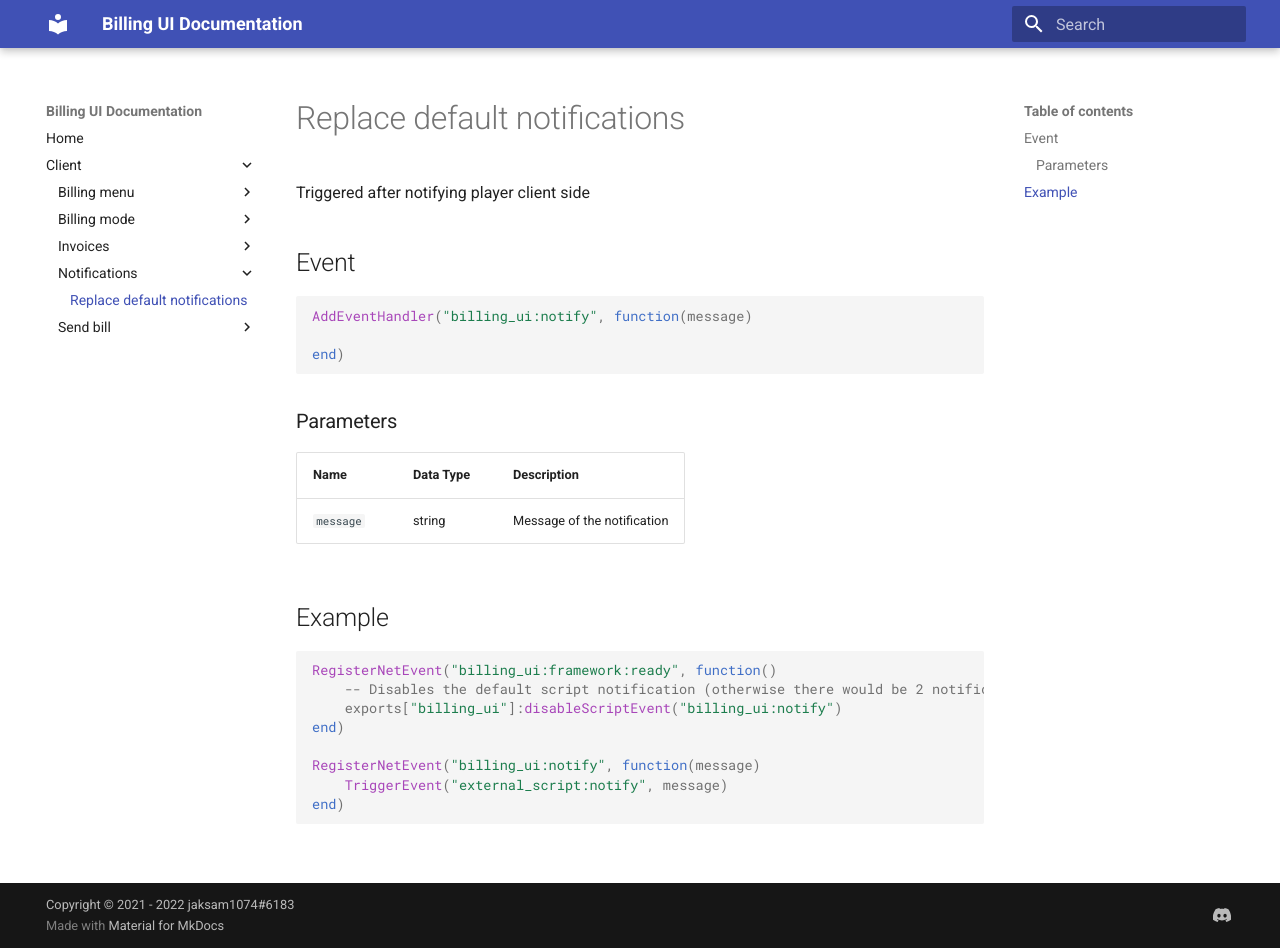
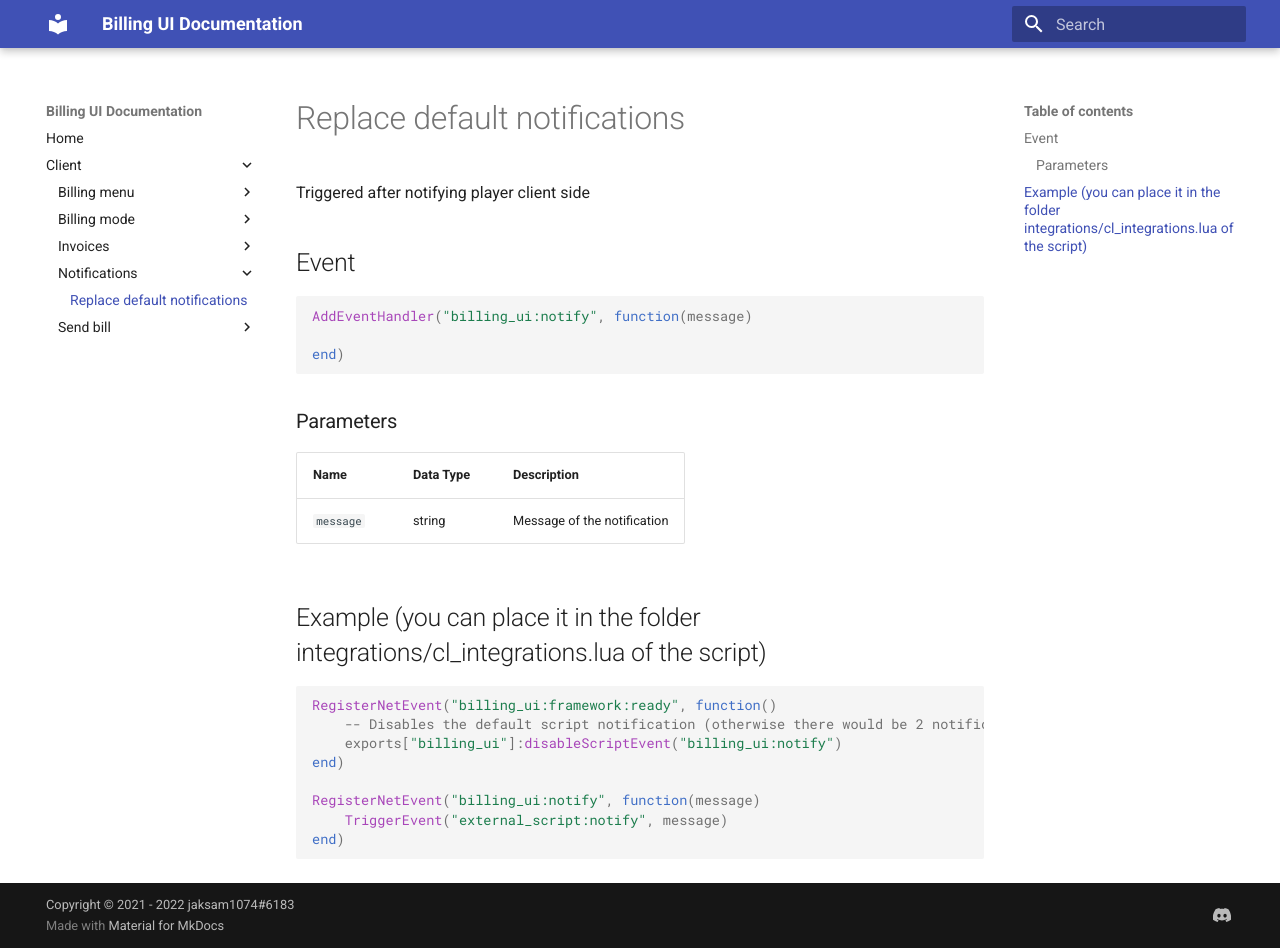
Before and after one commit to jaksam1074/Billing-UI-documentation, an MkDocs documentation site: the page built from docs/client/notifications/notify.md, in a window 1280 px wide and 948 px high. Built offline with MkDocs 1.6.1 and Material for MkDocs 9.7.7, drawn with Linux system fonts in a browser that asks for light colours.

Commit message:
Aggiunti suggerimenti di dove aggiungere il codice

````diff
--- a/docs/client/notifications/notify.md
+++ b/docs/client/notifications/notify.md
@@ -15,7 +15,7 @@ end)
 | -                 | -         | -                             |
 | `message`         | string    | Message of the notification  |
 
-## Example
+## Example (you can place it in the folder integrations/cl_integrations.lua of the script)
 ``` lua
 RegisterNetEvent("billing_ui:framework:ready", function()
     -- Disables the default script notification (otherwise there would be 2 notifications)
````
